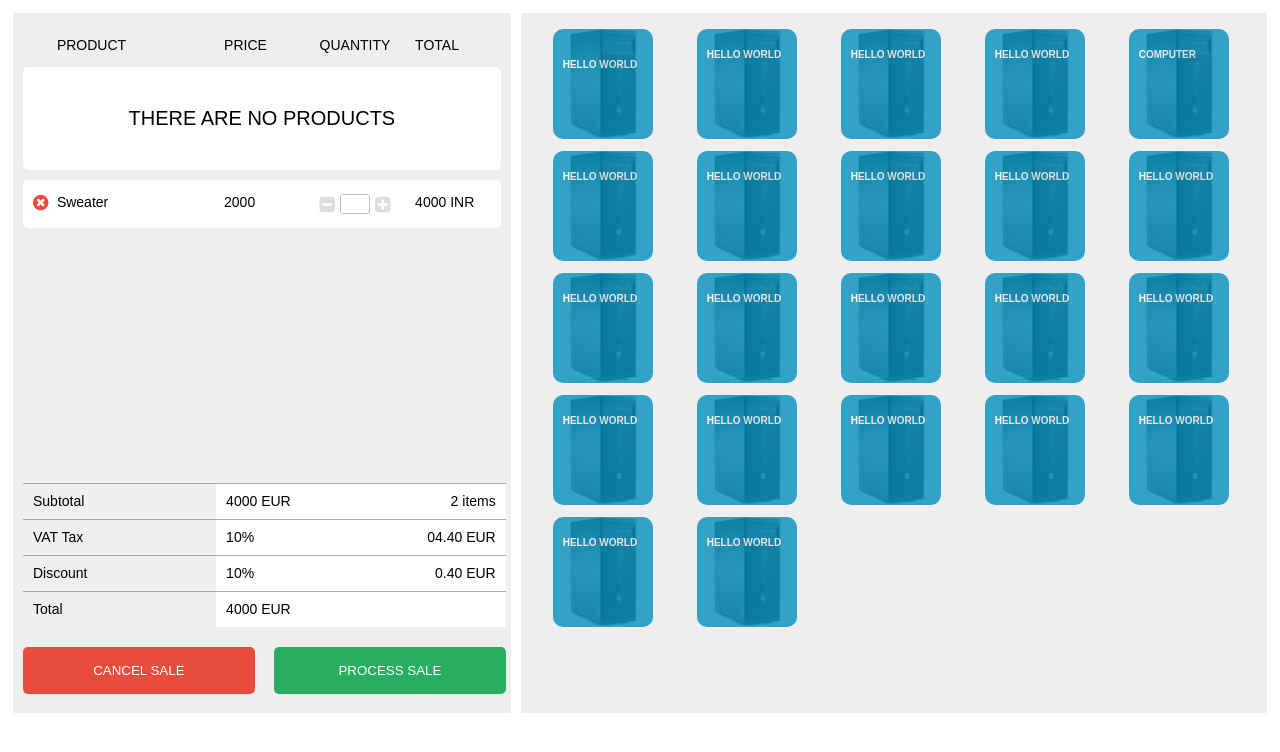
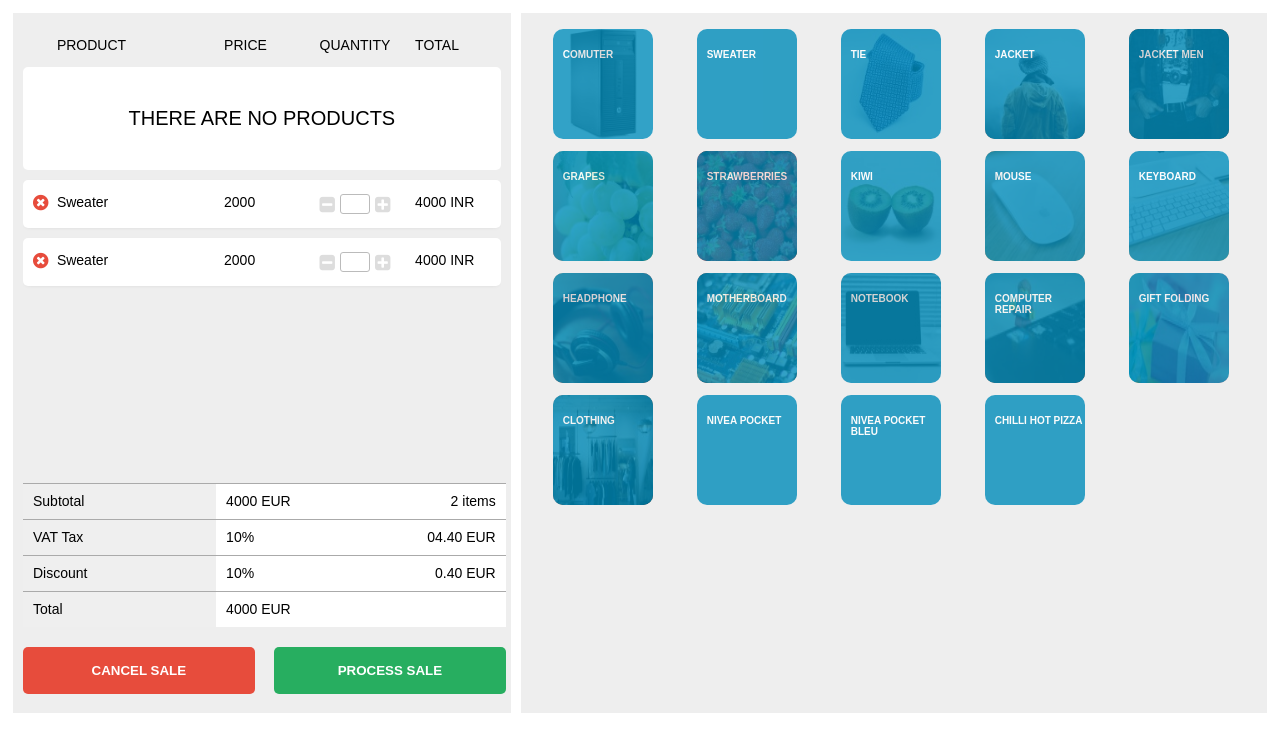
Before and after one commit to CoderBit/point-of-sales, an Angular app: page / in a window 1280 px wide. Shown: the top 752 px of the page. Built offline with nearby package versions, Linux system fonts and the light colour scheme.

Commit message:
created product-list component
Moved Product list code from home component to product-list component along with CSS

```diff
--- a/src/app/app.module.ts
+++ b/src/app/app.module.ts
@@ -4,11 +4,13 @@ import { NgModule } from '@angular/core';
 import { AppRoutingModule } from './app-routing.module';
 import { AppComponent } from './app.component';
 import { HomeComponent } from './home/home.component';
+import { ProductListComponent } from './product-list/product-list.component';
 
 @NgModule({
   declarations: [
     AppComponent,
-    HomeComponent
+    HomeComponent,
+    ProductListComponent
   ],
   imports: [
     BrowserModule,
--- a/src/app/home/home.component.html
+++ b/src/app/home/home.component.html
@@ -29,12 +29,12 @@
         </div>
         <div class="totalH"><p>4000 INR</p></div>
       </div>
-      <!-- <div class="product_list">
+      <div class="product_list">
+        <div class="icon">
+          <p><i class="fa fa-times-circle" aria-hidden="true"></i></p>
+        </div>
         <div class="productH">
-          <p>
-            <i class="fa fa-times-circle" aria-hidden="true"></i>
-            Sweater
-          </p>
+          <p>Sweater</p>
         </div>
         <div class="priceH"><p>2000</p></div>
         <div class="qtyH">
@@ -46,74 +46,6 @@
         </div>
         <div class="totalH"><p>4000 INR</p></div>
       </div>
-      <div class="product_list">
-        <div class="productH">
-          <p>
-            <i class="fa fa-times-circle" aria-hidden="true"></i>
-            Sweater
-          </p>
-        </div>
-        <div class="priceH"><p>2000</p></div>
-        <div class="qtyH">
-          <p>
-            <i class="fa fa-minus-square" aria-hidden="true"></i>
-            <input type="number" />
-            <i class="fa fa-plus-square" aria-hidden="true"></i>
-          </p>
-        </div>
-        <div class="totalH"><p>4000 INR</p></div>
-      </div>
-      <div class="product_list">
-        <div class="productH">
-          <p>
-            <i class="fa fa-times-circle" aria-hidden="true"></i>
-            Sweater
-          </p>
-        </div>
-        <div class="priceH"><p>2000</p></div>
-        <div class="qtyH">
-          <p>
-            <i class="fa fa-minus-square" aria-hidden="true"></i>
-            <input type="number" />
-            <i class="fa fa-plus-square" aria-hidden="true"></i>
-          </p>
-        </div>
-        <div class="totalH"><p>4000 INR</p></div>
-      </div>
-      <div class="product_list">
-        <div class="productH">
-          <p>
-            <i class="fa fa-times-circle" aria-hidden="true"></i>
-            Sweater
-          </p>
-        </div>
-        <div class="priceH"><p>2000</p></div>
-        <div class="qtyH">
-          <p>
-            <i class="fa fa-minus-square" aria-hidden="true"></i>
-            <input type="number" />
-            <i class="fa fa-plus-square" aria-hidden="true"></i>
-          </p>
-        </div>
-        <div class="totalH"><p>4000 INR</p></div>
-      </div>
-      <div class="product_list">
-        <div class="productH">
-          <p>
-            <i class="fa fa-times-circle" aria-hidden="true"></i>
-            Sweater
-          </p>
-        </div>
-        <div class="priceH"><p>2000</p></div>
-        <div class="qtyH">
-          <p>
-            <i class="fa fa-minus-square" aria-hidden="true"></i>
-            <input type="number" />
-            <i class="fa fa-plus-square" aria-hidden="true"></i>
-          </p>
-        </div>
-        <div class="totalH"><p>4000 INR</p></div>
-      </div> -->
     </div>
 
     <div class="cart_details">
@@ -161,141 +93,6 @@
   </div>
 
   <div class="right">
-    <div class="box">
-      <img src="../../assets/images/comuter.jpg" alt="" />
-      <div class="overlay">
-        <p class="text">Hello World</p>
-        <div class="details">
-          <p class="price">2,000 EUR</p>
-          <p class="description">fashion, clothes , sweater, wool, cardigan</p>
-        </div>
-      </div>
-    </div>
-    <div class="box">
-      <img src="../../assets/images/comuter.jpg" alt="" />
-      <div class="overlay">
-        <div class="text">Hello World</div>
-      </div>
-    </div>
-    <div class="box">
-      <img src="../../assets/images/comuter.jpg" alt="" />
-      <div class="overlay">
-        <div class="text">Hello World</div>
-      </div>
-    </div>
-    <div class="box">
-      <img src="../../assets/images/comuter.jpg" alt="" />
-      <div class="overlay">
-        <div class="text">Hello World</div>
-      </div>
-    </div>
-    <div class="box">
-      <img src="../../assets/images/comuter.jpg" alt="" />
-      <div class="overlay">
-        <div class="text">Computer</div>
-      </div>
-    </div>
-    <div class="box">
-      <img src="../../assets/images/comuter.jpg" alt="" />
-      <div class="overlay">
-        <div class="text">Hello World</div>
-      </div>
-    </div>
-    <div class="box">
-      <img src="../../assets/images/comuter.jpg" alt="" />
-      <div class="overlay">
-        <div class="text">Hello World</div>
-      </div>
-    </div>
-    <div class="box">
-      <img src="../../assets/images/comuter.jpg" alt="" />
-      <div class="overlay">
-        <div class="text">Hello World</div>
-      </div>
-    </div>
-    <div class="box">
-      <img src="../../assets/images/comuter.jpg" alt="" />
-      <div class="overlay">
-        <div class="text">Hello World</div>
-      </div>
-    </div>
-    <div class="box">
-      <img src="../../assets/images/comuter.jpg" alt="" />
-      <div class="overlay">
-        <div class="text">Hello World</div>
-      </div>
-    </div>
-    <div class="box">
-      <img src="../../assets/images/comuter.jpg" alt="" />
-      <div class="overlay">
-        <div class="text">Hello World</div>
-      </div>
-    </div>
-    <div class="box">
-      <img src="../../assets/images/comuter.jpg" alt="" />
-      <div class="overlay">
-        <div class="text">Hello World</div>
-      </div>
-    </div>
-    <div class="box">
-      <img src="../../assets/images/comuter.jpg" alt="" />
-      <div class="overlay">
-        <div class="text">Hello World</div>
-      </div>
-    </div>
-    <div class="box">
-      <img src="../../assets/images/comuter.jpg" alt="" />
-      <div class="overlay">
-        <div class="text">Hello World</div>
-      </div>
-    </div>
-    <div class="box">
-      <img src="../../assets/images/comuter.jpg" alt="" />
-      <div class="overlay">
-        <div class="text">Hello World</div>
-      </div>
-    </div>
-    <div class="box">
-      <img src="../../assets/images/comuter.jpg" alt="" />
-      <div class="overlay">
-        <div class="text">Hello World</div>
-      </div>
-    </div>
-    <div class="box">
-      <img src="../../assets/images/comuter.jpg" alt="" />
-      <div class="overlay">
-        <div class="text">Hello World</div>
-      </div>
-    </div>
-    <div class="box">
-      <img src="../../assets/images/comuter.jpg" alt="" />
-      <div class="overlay">
-        <div class="text">Hello World</div>
-      </div>
-    </div>
-    <div class="box">
-      <img src="../../assets/images/comuter.jpg" alt="" />
-      <div class="overlay">
-        <div class="text">Hello World</div>
-      </div>
-    </div>
-    <div class="box">
-      <img src="../../assets/images/comuter.jpg" alt="" />
-      <div class="overlay">
-        <div class="text">Hello World</div>
-      </div>
-    </div>
-    <div class="box">
-      <img src="../../assets/images/comuter.jpg" alt="" />
-      <div class="overlay">
-        <div class="text">Hello World</div>
-      </div>
-    </div>
-    <div class="box">
-      <img src="../../assets/images/comuter.jpg" alt="" />
-      <div class="overlay">
-        <div class="text">Hello World</div>
-      </div>
-    </div>
+    <app-product-list></app-product-list>
   </div>
 </div>
--- a/src/app/home/home.component.scss
+++ b/src/app/home/home.component.scss
@@ -21,74 +21,6 @@
   margin: 5px;
 }
 
-.box {
-  width: 100px;
-  height: 110px;
-  border-radius: 10px;
-  // border: 1px solid #d4d4d4;
-  float: left;
-  margin: 6px 22px;
-  position: relative;
-}
-
-.box img {
-  width: 100%;
-  height: 100%;
-  border-radius: 10px;
-}
-
-.overlay {
-  position: absolute;
-  top: 0;
-  bottom: 0;
-  left: 0;
-  right: 0;
-  height: 100%;
-  width: 100%;
-  opacity: 0.8;
-  transition: 0.5s ease;
-  background-color: #008cba;
-  border-radius: 10px;
-  cursor: pointer;
-}
-
-.text {
-  color: white;
-  font-size: 10px;
-  font-weight: bold;
-  position: absolute;
-  top: 20px;
-  left: 10px;
-  text-transform: uppercase;
-}
-
-.details {
-  text-align: center;
-  position: relative;
-  opacity: 0;
-  transition: .5s ease-in-out;
-}
-
-.box:hover .details {
-  opacity: 1;
-  transition: .5s ease-in-out;
-}
-
-.price {
-  color: white;
-  font-size: 10px;
-  font-weight: bold;
-  position: absolute;
-  top: 40px;
-  width: 100%;
-}
-
-.description {
-  color: white;
-  font-size: 9px;
-  position: absolute;
-  top: 61px;
-}
 
 /** prodcut table **/
 
@@ -116,6 +48,7 @@
   background-color: #fff;
   margin: 10px 0;
   border-radius: 5px;
+  box-shadow: 0px 1px 5px -3px rgba(0,0,0,.2);
 }
 
 .product-heading,
@@ -217,6 +150,7 @@ input[type="number"] {
   border: 1px solid transparent;
   cursor: pointer;
   border-radius: 5px;
+  font-weight: bold;
 }
 
 .savebtm {
@@ -228,6 +162,7 @@ input[type="number"] {
   border: 1px solid transparent;
   cursor: pointer;
   border-radius: 5px;
+  font-weight: bold;
 }
 
 .headings p, .product_list p, .cart_details p {
@@ -242,10 +177,22 @@ i.fa {
 .fa.fa-times-circle {
   color: #e74c3c;
   cursor: pointer;
+  transition: 0.3s ease-in-out;
+}
+
+.fa.fa-times-circle:hover {
+  color: #c0392b;
+  transition: 0.3s ease-in-out;
 }
 
 .fa.fa-minus-square,
 .fa.fa-plus-square {
   color: #dddddd;
   cursor: pointer;
+  transition: 0.3s ease-in-out;
 }
+
+.fa.fa-minus-square:hover, .fa.fa-plus-square:hover {
+  color: #aaaaaa;
+  transition: 0.3s ease-in-out;
+}
--- /dev/null
+++ b/src/app/product-list/product-list.component.html
@@ -0,0 +1,11 @@
+
+<div class="box" *ngFor="let product of products">
+  <img *ngIf="product.image !== undefined" src="../../assets/images/{{product.image}}" alt="{{product.name}}" />
+  <div class="overlay">
+    <p class="text">{{product.name}}</p>
+    <div class="details">
+      <p class="price">{{product.price}} EUR</p>
+      <p class="description">{{product.description}}</p>
+    </div>
+  </div>
+</div>
--- /dev/null
+++ b/src/app/product-list/product-list.component.scss
@@ -0,0 +1,68 @@
+
+.box {
+  width: 100px;
+  height: 110px;
+  border-radius: 10px;
+  float: left;
+  margin: 6px 22px;
+  position: relative;
+}
+
+.box img {
+  width: 100%;
+  height: 100%;
+  border-radius: 10px;
+}
+
+.overlay {
+  position: absolute;
+  top: 0;
+  bottom: 0;
+  left: 0;
+  right: 0;
+  height: 100%;
+  width: 100%;
+  opacity: 0.8;
+  transition: 0.3s ease;
+  background-color: #008cba;
+  border-radius: 10px;
+  cursor: pointer;
+}
+
+.text {
+  color: white;
+  font-size: 10px;
+  font-weight: bold;
+  position: absolute;
+  top: 10px;
+  left: 10px;
+  text-transform: uppercase;
+}
+
+.details {
+  text-align: center;
+  position: relative;
+  opacity: 0;
+  transition: .3s ease-in-out;
+}
+
+.box:hover .details {
+  opacity: 1;
+  transition: .3s ease-in-out;
+}
+
+.price {
+  color: white;
+  font-size: 10px;
+  font-weight: bold;
+  position: absolute;
+  top: 40px;
+  width: 100%;
+}
+
+.description {
+  color: white;
+  font-size: 9px;
+  position: absolute;
+  top: 61px;
+}
--- /dev/null
+++ b/src/app/product-list/product-list.component.ts
@@ -0,0 +1,18 @@
+import { Component, OnInit } from '@angular/core';
+import products from '../../assets/pos.products.json';
+
+@Component({
+  selector: 'app-product-list',
+  templateUrl: './product-list.component.html',
+  styleUrls: ['./product-list.component.scss']
+})
+export class ProductListComponent implements OnInit {
+
+  products = [];
+  constructor() { }
+
+  ngOnInit() {
+    this.products = [...products];
+  }
+
+}
--- a/tsconfig.json
+++ b/tsconfig.json
@@ -11,6 +11,9 @@
     "moduleResolution": "node",
     "importHelpers": true,
     "target": "es2015",
+    "resolveJsonModule": true,
+    "esModuleInterop": true,
+
     "typeRoots": [
       "node_modules/@types"
     ],
```
Also changed, not shown: 1 other file (tests, documents, lock files or other folders).
